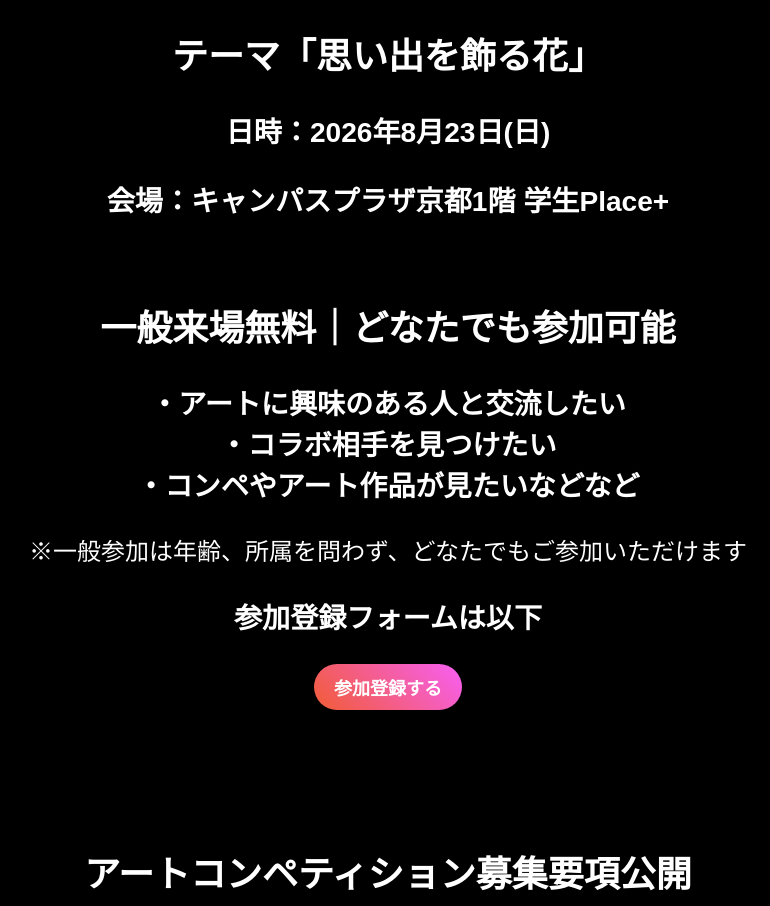
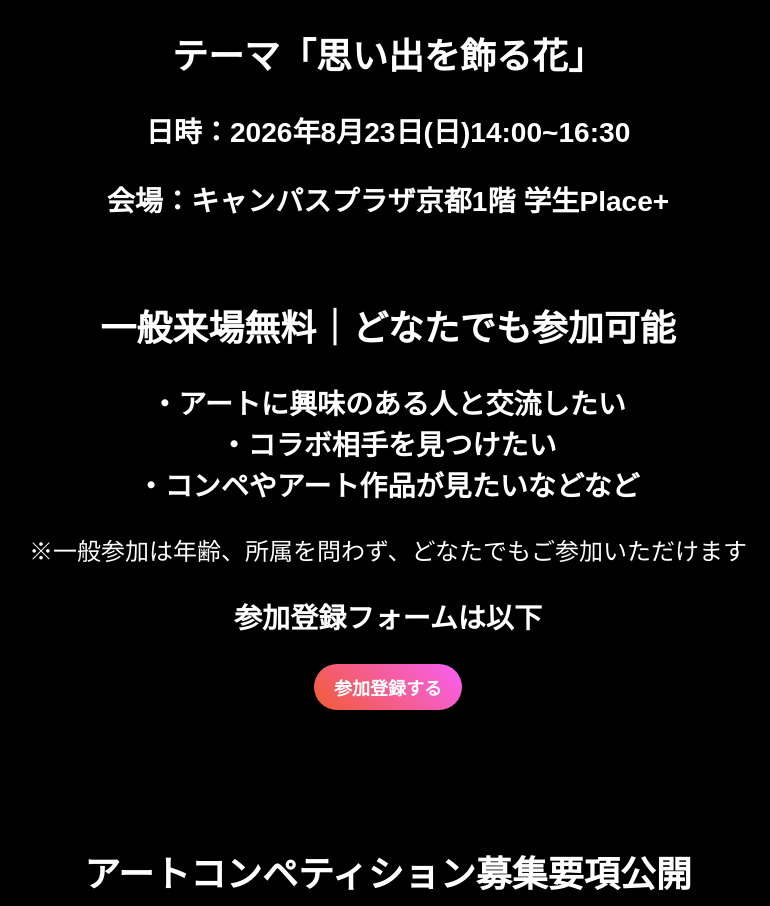
Before and after one commit to rayup-creative/gakusei-creative-festa.com, a plain HTML site: page index.html in a window 1280 px wide. Shown: the part 1065-1971 px from the top of the page, without its empty margins (252-1022 px from the left). Drawn offline with Linux system fonts and the light colour scheme.

Commit message:
Update index.html

```diff
--- a/index.html
+++ b/index.html
@@ -49,7 +49,7 @@
             <h1>学生クリエイティブフェスタ2026<br>アートコンペ・展示・交流イベント</h1>
             <p>学生クリエイティブフェスタ2026は、U25学生を対象としたアートコンペを中心に、展示や交流を行うアートイベントです。一般の方も来場・参加が可能です。</p>
             <h2>テーマ「思い出を飾る花」</h2>
-            <h3>日時：2026年8月23日(日)</h3>
+            <h3>日時：2026年8月23日(日)14:00~16:30</h3>
             <h3>会場：キャンパスプラザ京都1階 学生Place+</h3>
         </div>
 
```
